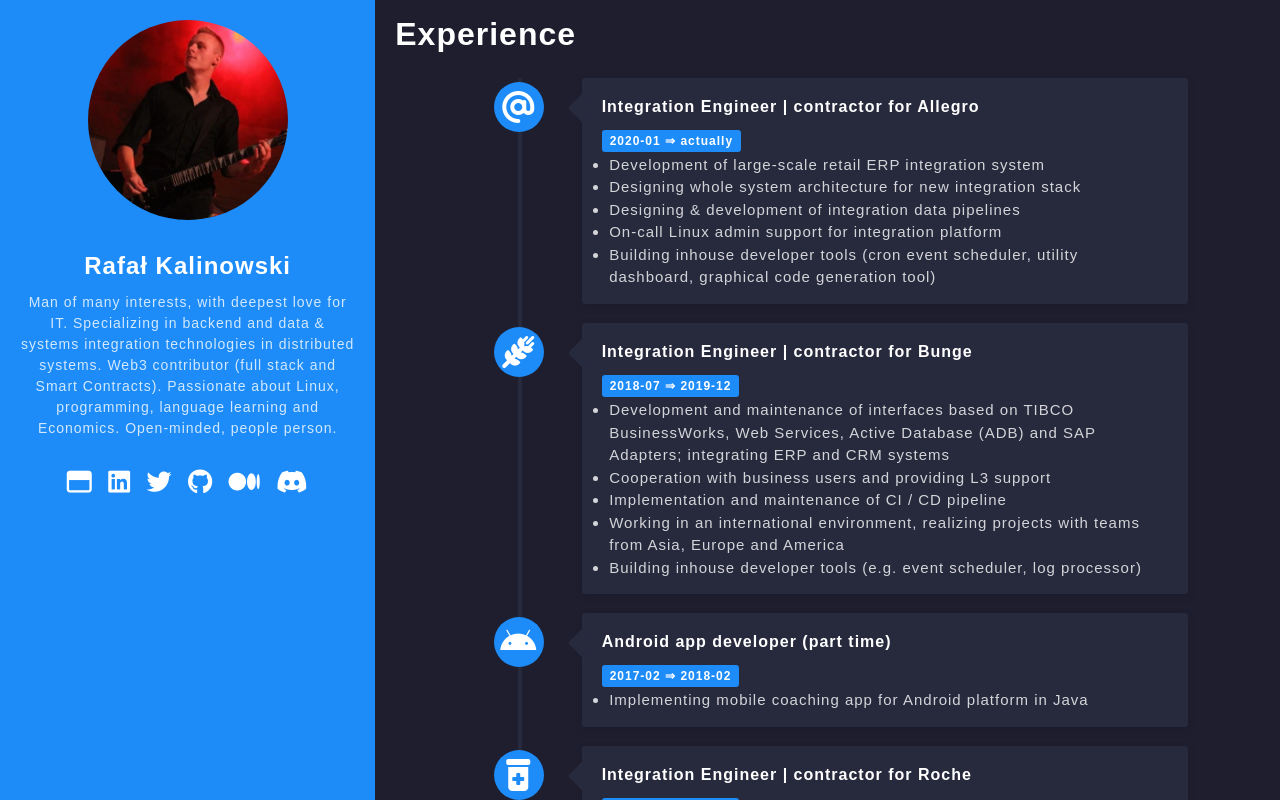
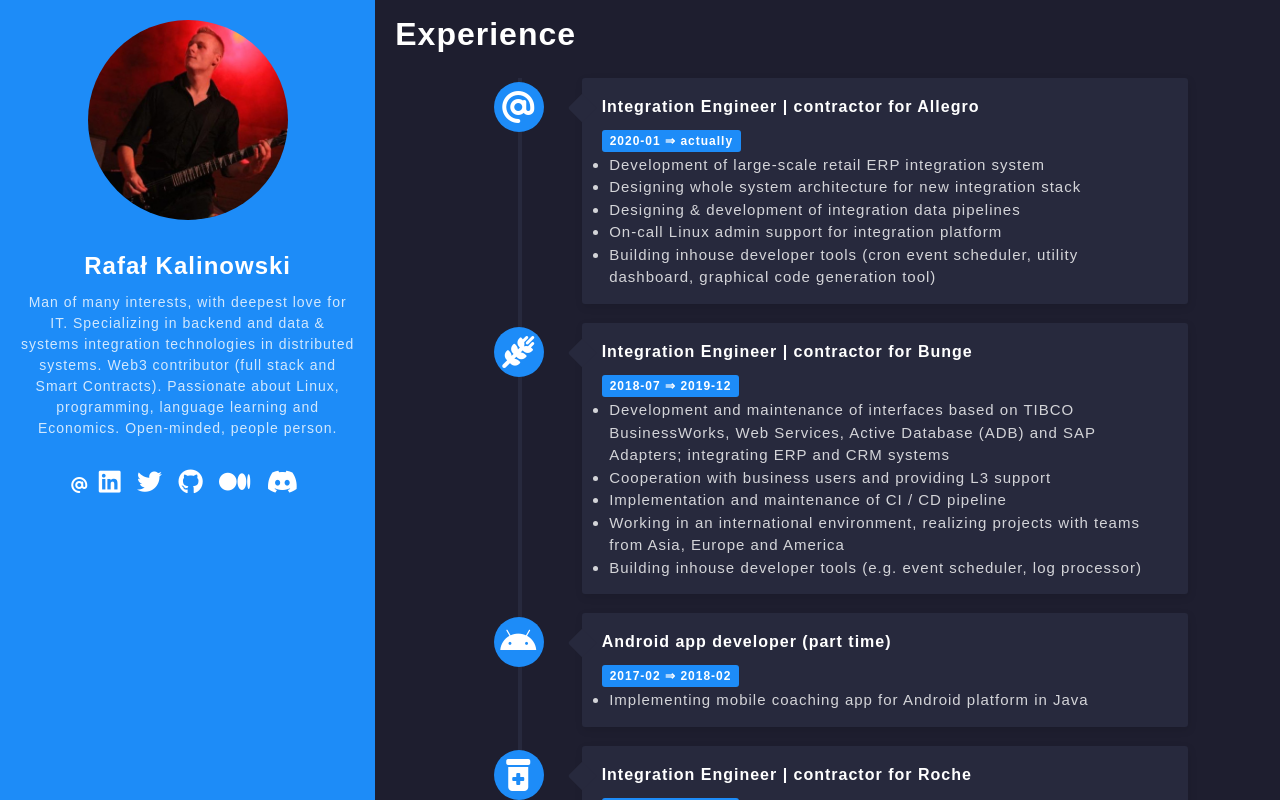
Before and after one commit to deliriusz/cv, a website: page src/index.html in a window 1280 px wide. Shown: the top 800 px of the page. Drawn offline with Linux system fonts and the light colour scheme; a web font is replaced by a local one.

Commit message:
changing to mail adress

```diff
--- a/src/index.html
+++ b/src/index.html
@@ -15,7 +15,7 @@
             </div>
             <h2>Rafał Kalinowski</h2>
             <p class="self-description">Man of many interests, with deepest love for IT. Specializing in backend and data & systems integration technologies in distributed systems. Web3 contributor (full stack and Smart Contracts). Passionate about Linux, programming, language learning and Economics. Open-minded, people person.</p>
-            <a href="https://rafal-kalinowski.pl"><i class="link-icons fa-regular fa-window-maximize"></i></a>
+            <a href="mailto:deliriusz.eth@gmail.com"><i class="fa-solid fa-at"></i></a>
             <a href="https://www.linkedin.com/in/rafa%C5%82-kalinowski-539176a2"><i class="link-icons fa-brands fa-linkedin"></i></a>
             <a href="https://twitter.com/deliriusz_eth"><i class="link-icons fa-brands fa-twitter"></i></a>
             <a href="https://github.com/deliriusz"><i class="link-icons fa-brands fa-github"></i></a>
```
